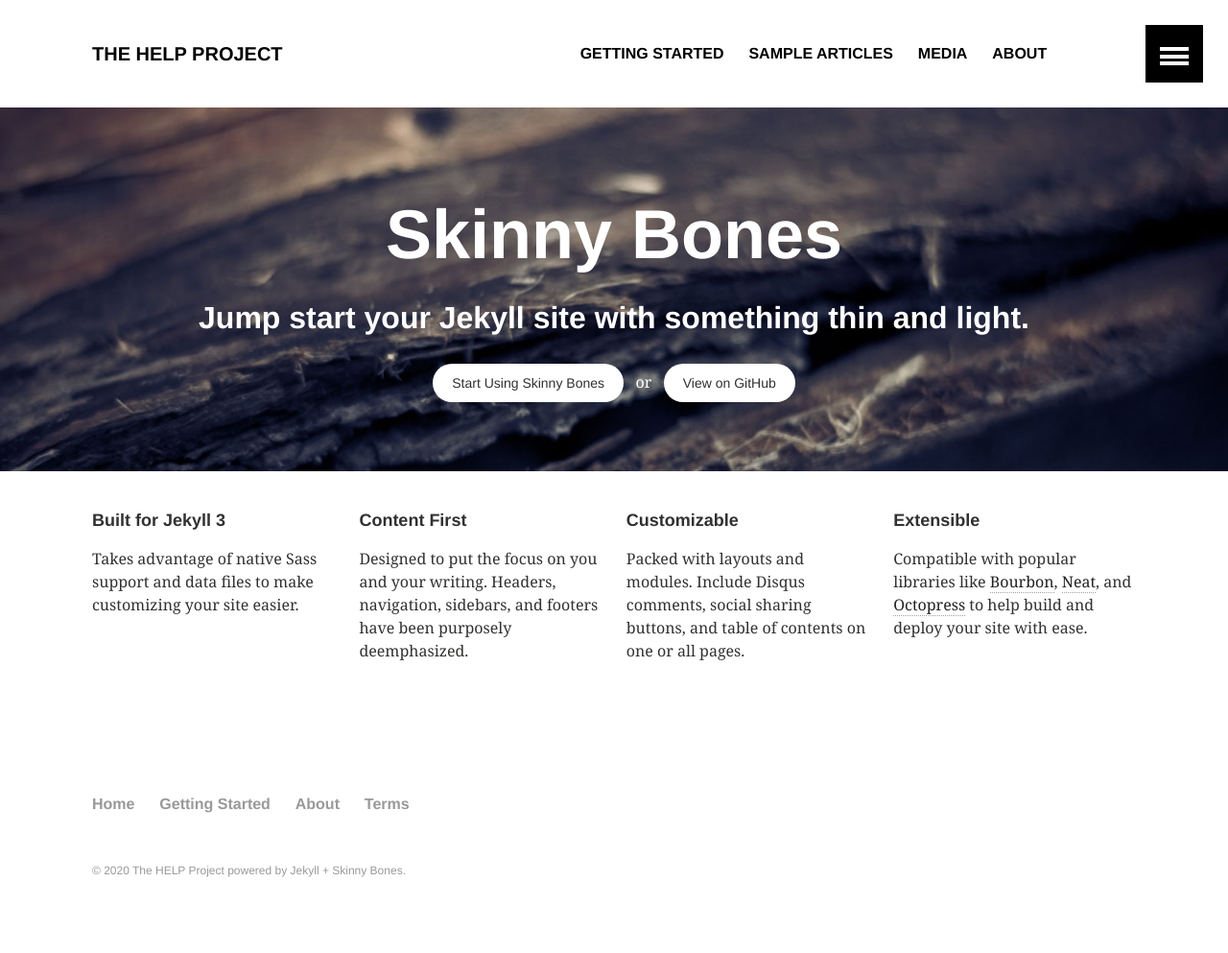
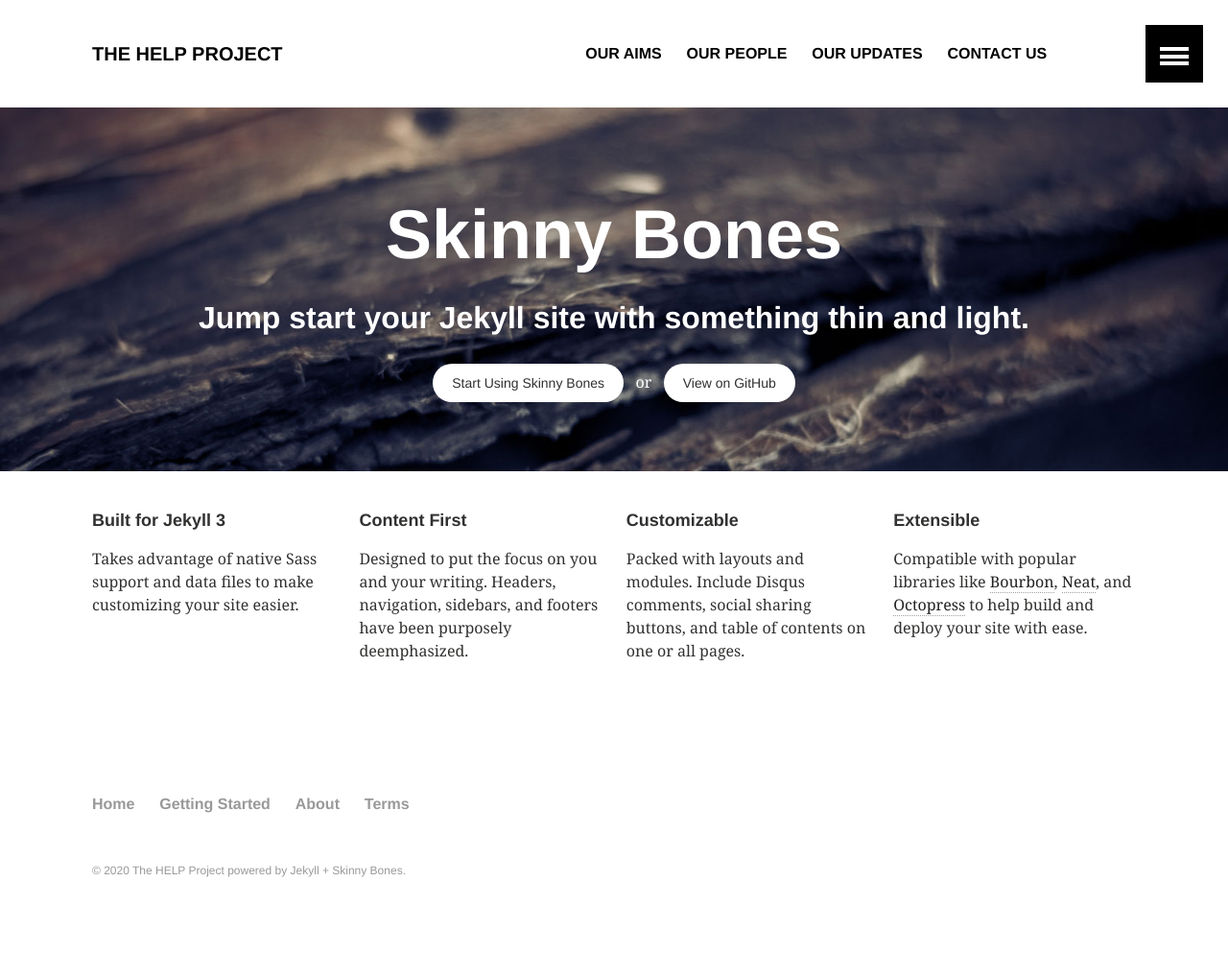
Before and after one commit to Auquan/help_project, a Jekyll site: the page built from index.md, in a window 1280 px wide. Shown: the whole page at 96% size. Built offline with Jekyll 4.4.1, drawn with Linux system fonts in a browser that asks for light colours; some of the changed lines change nothing that is shown.

Commit message:
Update navigation.yml

```diff
--- a/_data/navigation.yml
+++ b/_data/navigation.yml
@@ -1,21 +1,21 @@
 # Site navigation links
 
-- title: Getting Started
-  url: /getting-started/
-  excerpt: "Everything you need to know to get started with Skinny Bones and Jekyll."
+- title: Our Aims
+  url: /aims/
+  excerpt: "A short statement on what we believe and are working towards"
   image: 400x250.gif
 
-- title: Sample Articles
-  url: /articles/
-  excerpt: "Examples of long form posts."
+- title: Our People
+  url: /contributors/
+  excerpt: "A list of people who've helped make this project what it is"
   image: 400x250.gif
 
-- title: Media
-  url: /media/
-  excerpt: "Examples of media posts perfect for showcasing work, photographs, etc."
+- title: Our Updates
+  url: /updates/
+  excerpt: "A collections of updates, progress and press"
   image: 400x250.gif
 
-- title: About
-  url: /about/
-  excerpt: "All about Skinny Bones for Jekyll."
+- title: Contact Us
+  url: /contact/
+  excerpt: "Drop us an email"
   image: 400x250.gif
```
